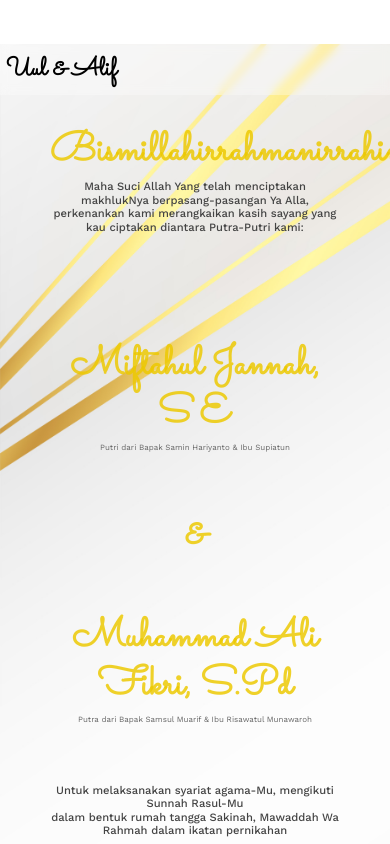
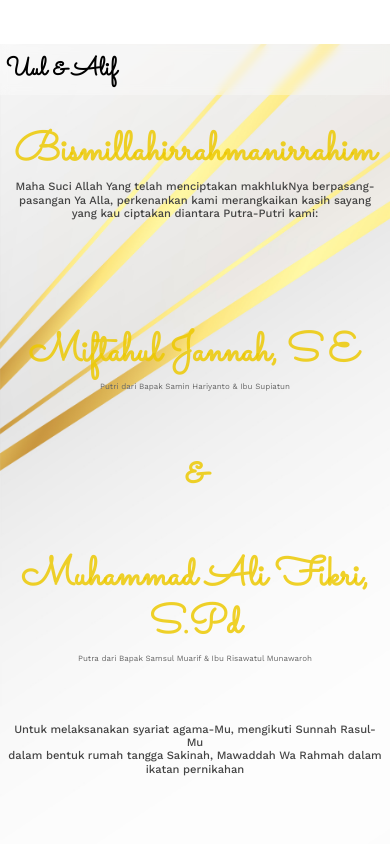
Before and after one commit to pugeng/Weding_Alif, a plain HTML site: page index.html in a window 390 px wide. Shown: the part 800-1644 px from the top of the page. Drawn offline with nearby package versions, Linux system fonts and the light colour scheme.

Commit message:
Update style.css

```diff
--- a/style.css
+++ b/style.css
@@ -327,11 +327,7 @@ footer a {
         font-size: 50%; /* Adjusted font size */
     }
 
-    #home .container,
-    #gifts .container,
-    #rsvp .container{
-        padding: 0 50px;
-    }
+
 
     #rsvp h2{
         font-size: 300%;
```
